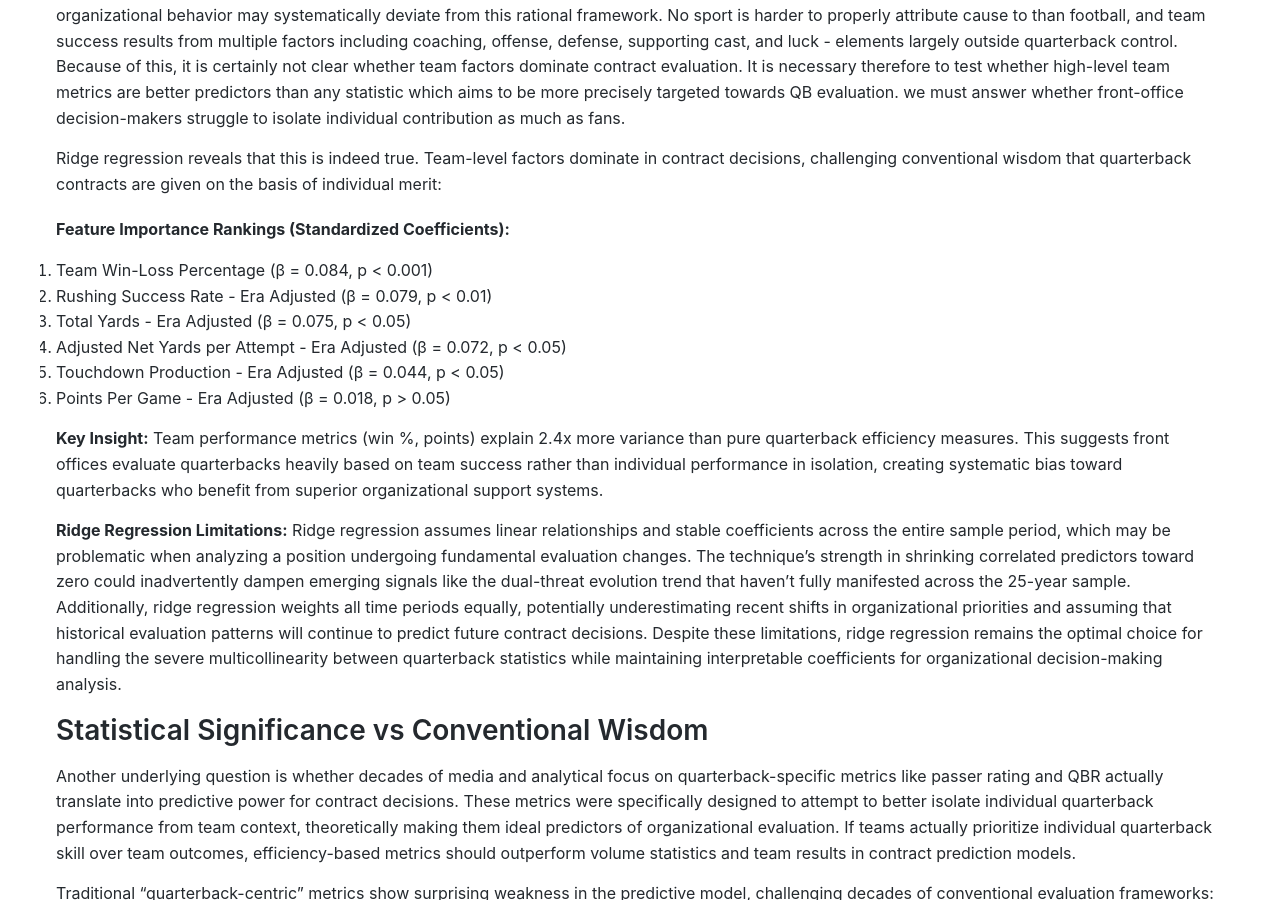
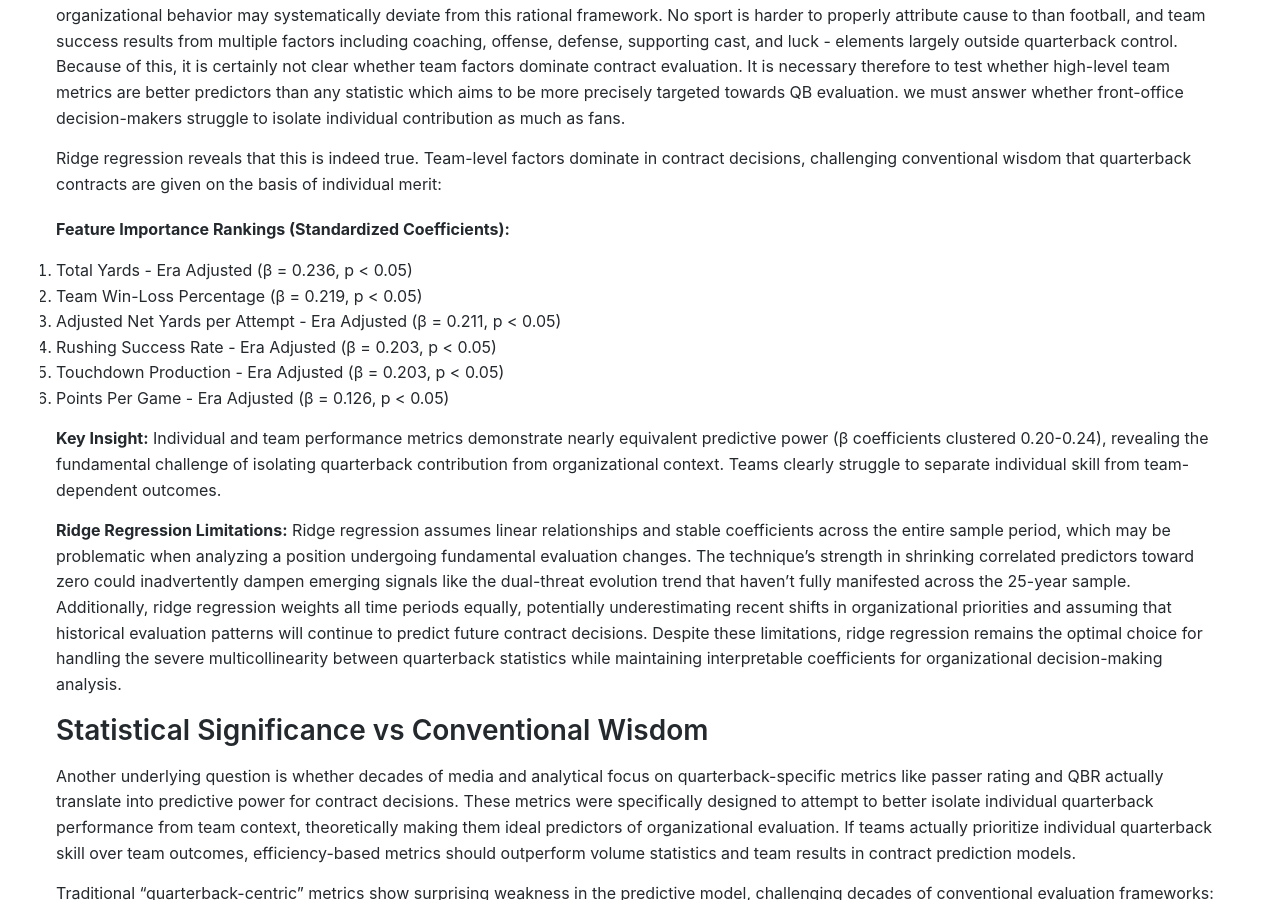
Before and after one commit to LordOfTheTrees/TreePage, a Jekyll site: the page built from _posts/2025-10-18-quantifying_QB_success_Pt_1.md, in a window 1280 px wide and 900 px high, scrolled down 3442 px. Built offline with Jekyll 4.4.1, drawn with Linux system fonts in a browser that asks for light colours; some of the changed text lies outside the part shown.

Commit message:
modified:   _posts/2025-10-18-quantifying_QB_success_Pt_1.md 	modified:   _posts/2025-10-31-quantifying_QB_success_PT_2.md

```diff
--- a/_posts/2025-10-18-quantifying_QB_success_Pt_1.md
+++ b/_posts/2025-10-18-quantifying_QB_success_Pt_1.md
@@ -21,8 +21,8 @@ First-round quarterback investments represent the highest-stakes talent allocati
 
 **Key Findings:**
 - Era-adjustment methodology eliminates statistical inflation bias (total offensive yards +6.84%, passing TDs +17% from 2000-2024)
-- Ridge regression analysis¹ reveals team-dependent metrics (wins, points) predict contract renewal more strongly than individual efficiency metrics, with team win percentage showing the highest coefficient (β = 0.084)
-- Rushing success rate emerges as the strongest quarterback-specific predictor (β = 0.079), outperforming all traditional passing efficiency metrics and suggesting a paradigm shift toward dual-threat evaluation
+- Ridge logistic regression analysis¹ reveals volume production leads evaluation only slighty, with total yards showing the highest coefficient (β = 0.236), followed closely by team win percentage (β = 0.219), showing the team dominant decision frame for contract decisions
+- Rushing success rate emerges as a dominant quarterback-specific predictor (β = 0.203), achieving near-parity with touchdown production and substantially outperforming traditional efficiency metrics, confirming the paradigm shift toward dual-threat evaluation
 - Total yards (volume) and ANY/A (efficiency) selected as primary metrics for trajectory modeling in subsequent articles, balancing predictive power with cross-era applicability
 
 
@@ -163,14 +163,14 @@ Ridge regression reveals that this is indeed true. Team-level factors dominate i
 </script>
 
 **Feature Importance Rankings (Standardized Coefficients):**
-1. Team Win-Loss Percentage (β = 0.084, p < 0.001)
-2. Rushing Success Rate - Era Adjusted (β = 0.079, p < 0.01)
-3. Total Yards - Era Adjusted (β = 0.075, p < 0.05)
-4. Adjusted Net Yards per Attempt - Era Adjusted (β = 0.072, p < 0.05)
-5. Touchdown Production - Era Adjusted (β = 0.044, p < 0.05)
-6. Points Per Game - Era Adjusted (β = 0.018, p > 0.05)
+1. Total Yards - Era Adjusted (β = 0.236, p < 0.05)
+2. Team Win-Loss Percentage (β = 0.219, p < 0.05)
+3. Adjusted Net Yards per Attempt - Era Adjusted (β = 0.211, p < 0.05)
+4. Rushing Success Rate - Era Adjusted (β = 0.203, p < 0.05)
+5. Touchdown Production - Era Adjusted (β = 0.203, p < 0.05)
+6. Points Per Game - Era Adjusted (β = 0.126, p < 0.05)
 
-**Key Insight:** Team performance metrics (win %, points) explain 2.4x more variance than pure quarterback efficiency measures. This suggests front offices evaluate quarterbacks heavily based on team success rather than individual performance in isolation, creating systematic bias toward quarterbacks who benefit from superior organizational support systems.
+**Key Insight:** Individual and team performance metrics demonstrate nearly equivalent predictive power (β coefficients clustered 0.20-0.24), revealing the fundamental challenge of isolating quarterback contribution from organizational context. Teams clearly struggle to separate individual skill from team-dependent outcomes.
 
 **Ridge Regression Limitations:** Ridge regression assumes linear relationships and stable coefficients across the entire sample period, which may be problematic when analyzing a position undergoing fundamental evaluation changes. The technique's strength in shrinking correlated predictors toward zero could inadvertently dampen emerging signals like the dual-threat evolution trend that haven't fully manifested across the 25-year sample. Additionally, ridge regression weights all time periods equally, potentially underestimating recent shifts in organizational priorities and assuming that historical evaluation patterns will continue to predict future contract decisions. Despite these limitations, ridge regression remains the optimal choice for handling the severe multicollinearity between quarterback statistics while maintaining interpretable coefficients for organizational decision-making analysis.
 
```
Also changed, not shown: other parts of _posts/2025-10-18-quantifying_QB_success_Pt_1.md (+2 -2 lines), _posts/2025-10-31-quantifying_QB_success_PT_2.md (+1 -1 lines).
